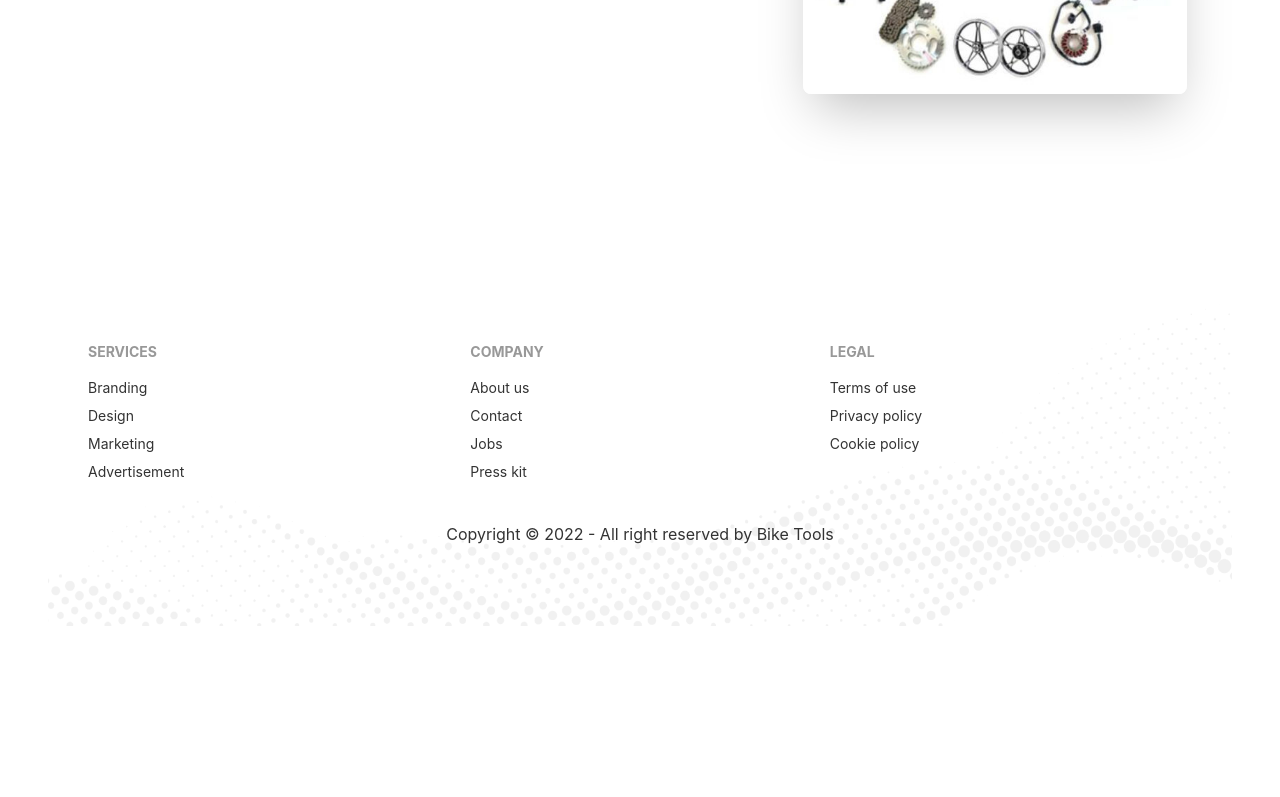
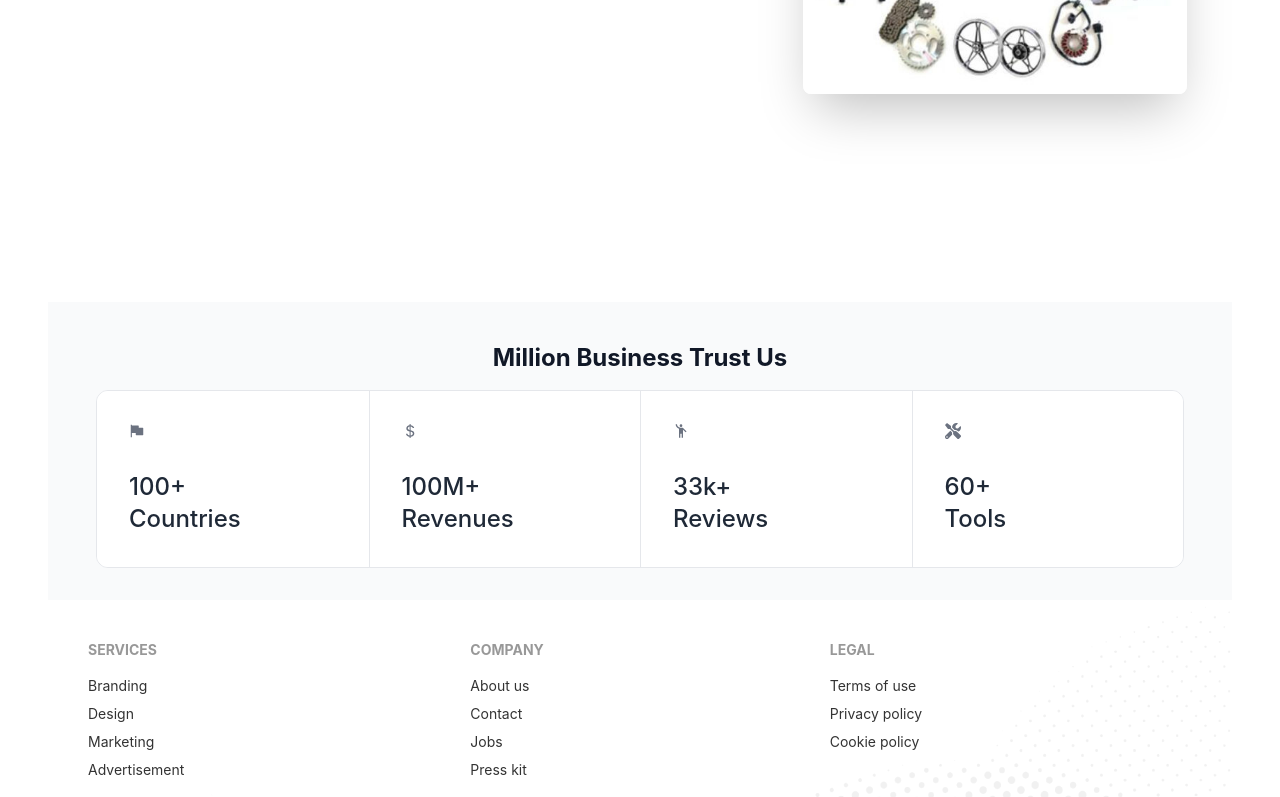
Before and after one commit to AliHossain01/bike-parts-manufacturer-client-side, a React (Create React App) app: page / in a window 1280 px wide. Shown: the part 562-1359 px from the top of the page. Before the commit the page ends 1188 px from the top, so only its background shows below. Built offline with nearby package versions, Linux system fonts and the light colour scheme; the HTML template or start-up script is replaced by a standard one.

Commit message:
business summary section

```diff
--- a/package.json
+++ b/package.json
@@ -12,6 +12,7 @@
     "react-dom": "^18.1.0",
     "react-firebase-hooks": "^5.0.3",
     "react-hook-form": "^7.31.2",
+    "react-icons": "^4.3.1",
     "react-query": "^3.39.0",
     "react-router-dom": "^6.3.0",
     "react-scripts": "5.0.1",
--- a/src/Pages/Home/Home.js
+++ b/src/Pages/Home/Home.js
@@ -1,12 +1,14 @@
 import React from 'react';
 import Banner from './Banner';
 import Footer from './Footer';
+import Summary from './Summary.js';
 
 
 const Home = () => {
     return (
         <div className='px-12'>
             <Banner></Banner>
+            <Summary></Summary>
             <Footer></Footer>
         </div>
     );
--- /dev/null
+++ b/src/Pages/Home/Summary.js
@@ -0,0 +1,76 @@
+import React from 'react';
+import { AiFillFlag } from "react-icons/ai";
+import { BsCurrencyDollar } from "react-icons/bs";
+import { MdOutlineEmojiPeople } from "react-icons/md";
+import { FaTools } from "react-icons/fa";
+
+const Summary = () => {
+    return (
+        <div>
+
+            <div class="py-8 bg-gray-50 overflow-hidden">
+                <div class="container m-auto px-6 space-y-4 text-gray-500 md:px-12">
+
+                    <div>
+                        <h2 class="mt-2 text-2xl text-gray-900 font-bold md:text-2xl text-center">Million Business Trust Us</h2>
+                    </div>
+
+
+                    <div class="mt-16 grid border divide-x divide-y rounded-xl overflow-hidden sm:grid-cols-2 lg:divide-y-0 lg:grid-cols-3 xl:grid-cols-4">
+                        <div class="relative group bg-white transition hover:z-[1] hover:shadow-2xl">
+                            <div class="relative p-8 space-y-8">
+
+                                <AiFillFlag className='icon' />
+
+                                <div class="space-y-2">
+                                    <h5 class="text-2xl text-gray-800 font-medium transition group-hover:text-teal-300">100+ <br />Countries </h5>
+
+                                </div>
+                            </div>
+                        </div>
+
+
+                        <div class="relative group bg-white transition hover:z-[1] hover:shadow-2xl">
+                            <div class="relative p-8 space-y-8">
+
+                                <BsCurrencyDollar className='icon' />
+
+                                <div class="space-y-2">
+                                    <h5 class="text-2xl text-gray-800 font-medium transition group-hover:text-teal-300">100M+ <br />Revenues </h5>
+
+                                </div>
+                            </div>
+                        </div>
+
+                        <div class="relative group bg-white transition hover:z-[1] hover:shadow-2xl">
+                            <div class="relative p-8 space-y-8">
+
+                                <MdOutlineEmojiPeople className='icon' />
+
+                                <div class="space-y-2">
+                                    <h5 class="text-2xl text-gray-800 font-medium transition group-hover:text-teal-300">33k+ <br />Reviews </h5>
+
+                                </div>
+                            </div>
+                        </div>
+                        <div class="relative group bg-white transition hover:z-[1] hover:shadow-2xl">
+                            <div class="relative p-8 space-y-8">
+
+                                <FaTools className='icon' />
+
+                                <div class="space-y-2">
+                                    <h5 class="text-2xl text-gray-800 font-medium transition group-hover:text-teal-300">60+ <br />Tools </h5>
+
+                                </div>
+                            </div>
+                        </div>
+
+
+                    </div>
+                </div>
+            </div>
+        </div>
+    );
+};
+
+export default Summary;
```
Also changed, not shown: 1 other file (tests, documents, lock files or other folders).
